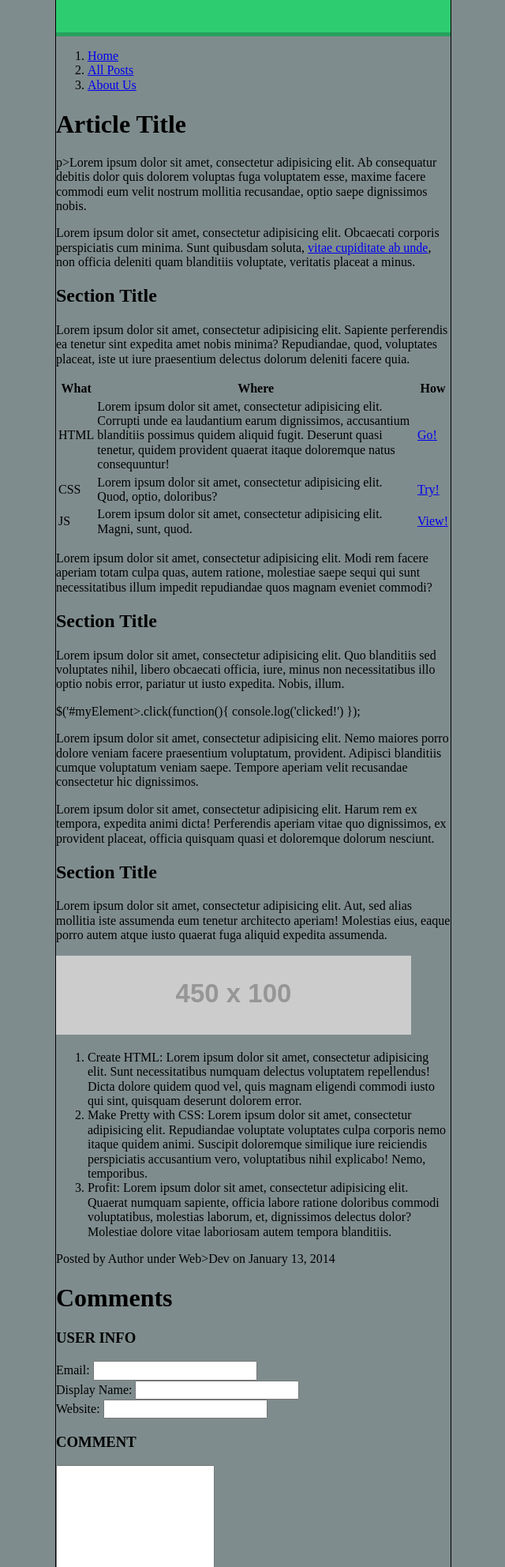
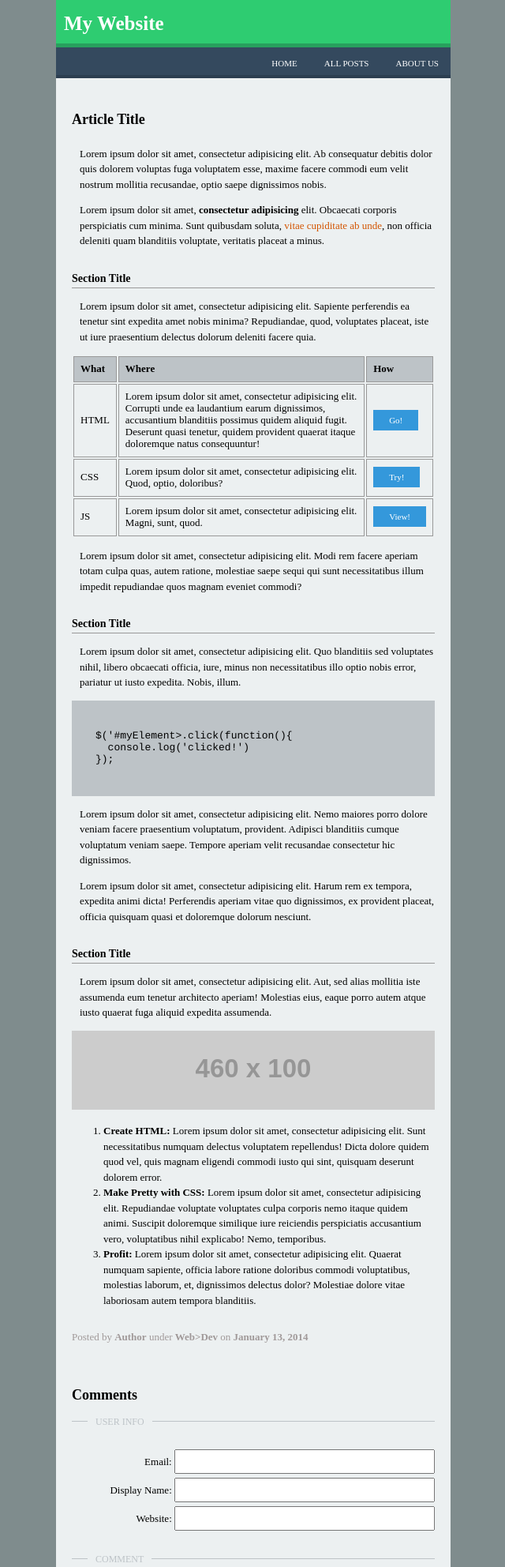
Before and after one commit to katewindy/refactoru-makeitreal, a plain HTML site: page index.html in a window 1280 px wide. Shown: the part 160-2144 px from the top of the page at 79% size, without its empty margins (319-959 px from the left). Drawn offline with nearby package versions, Linux system fonts and the light colour scheme; placeholder pictures from the web are drawn by us.

Commit message:
Did all styling except for comments and side navigation box

```diff
--- a/index.html
+++ b/index.html
@@ -20,20 +20,20 @@
 			<!-- dark navigation bar -->
 			<div class="headernav">
 				<ol class="headnavlist">
-					<li><a href="#">Home</a></li>
-					<li><a href="#">All Posts</a></li>
-					<li><a href="#">About Us</a></li>
+					<li><a href="#">HOME</a></li>
+					<li><a href="#">ALL POSTS</a></li>
+					<li><a href="#">ABOUT US</a></li>
 				</ol>
 			</div>
 			<!-- begin main content -->
 			<div class="articlewrapper">
 				<!-- main article goes in there -->
 				<div class="article">
-					<h1 class="articletitle">Article Title</h1>
+					<h1 class="header1">Article Title</h1>
 
 					<div class="textblock">
-						p>Lorem ipsum dolor sit amet, consectetur adipisicing elit. Ab consequatur debitis dolor quis dolorem voluptas fuga voluptatem esse, maxime facere commodi eum velit nostrum mollitia recusandae, optio saepe dignissimos nobis.</p>
-						<p>Lorem ipsum dolor sit amet, consectetur adipisicing elit. Obcaecati corporis perspiciatis cum minima. Sunt quibusdam soluta, <a href="#">vitae cupiditate ab unde</a>, non officia deleniti quam blanditiis voluptate, veritatis placeat a minus.</p>
+						<p>Lorem ipsum dolor sit amet, consectetur adipisicing elit. Ab consequatur debitis dolor quis dolorem voluptas fuga voluptatem esse, maxime facere commodi eum velit nostrum mollitia recusandae, optio saepe dignissimos nobis.</p>
+						<p>Lorem ipsum dolor sit amet, <span class="bold">consectetur adipisicing</span> elit. Obcaecati corporis perspiciatis cum minima. Sunt quibusdam soluta, <a href="#">vitae cupiditate ab unde</a>, non officia deleniti quam blanditiis voluptate, veritatis placeat a minus.</p>
 					</div>
 
 					<h2 class="sectiontitle">Section Title</h2>
@@ -76,8 +76,8 @@
 					</div>
 					<!-- codeblock for within article -->
 					<div class="codeexample">
-						<p>$('#myElement>.click(function(){
-							console.log('clicked!')
+						<p>$('#myElement>.click(function(){<br>
+							&nbsp;&nbsp;console.log('clicked!')<br>
 							});</p>
 					</div>
 					<div class="textblock">
@@ -89,7 +89,7 @@
 						<p>Lorem ipsum dolor sit amet, consectetur adipisicing elit. Aut, sed alias mollitia iste assumenda eum tenetur architecto aperiam! Molestias eius, eaque porro autem atque iusto quaerat fuga aliquid expedita assumenda.</p>
 					</div>
 					<div class="imagewrapper">
-						<img src="http://placehold.it/450x100">
+						<img src="http://placehold.it/460x100">
 					</div>
 					<div class="listwrapper">
 						<ol>
@@ -101,27 +101,35 @@
 				</div>
 				<!-- begin article byline -->
 				<div class="articlefooter">
-					<p>Posted by <span class="footerbold">Author</span> under <span class="footerbold">Web&gt;Dev</span> on <span class="footerbold">January 13, 2014</span></p>
+					<p>Posted by <span class="bold">Author</span> under <span class="bold">Web&gt;Dev</span> on <span class="bold">January 13, 2014</span></p>
 				</div>
 			</div>
 			<!-- start of comment input area -->
 			<div class="commentsection">
-				<h1 class="commenttitle">Comments</h1>
-				<h3 class="commentsectiontitle">USER INFO</h3>
+				<h1 class="header1">Comments</h1>
+				<div class="commentsectionstrike">
+					<h3 class="commentsectiontitle">USER INFO</h3>
+				</div>
 				<div class="commentuserinfo">
 					<form action="">
-						Email: <input type="text" name="email"><br>
-						Display Name: <input type="text" name="displayname"><br>
-						Website: <input type="text" name="website">
+						Email: <input class="userinput" type="text" name="email"><br>
+						<div class="extrapadding5px"></div>
+						Display Name: <input class="userinput" type="text" name="displayname"><br>
+						<div class="extrapadding5px"></div>
+						Website: <input class="userinput" type="text" name="website">
 					</form>
 				</div>
-				<h3 class="commentsectiontitle">COMMENT</h3>
+				<div class="extrapadding20px"></div>
+				<div class="commentsectionstrike">
+					<h3 class="commentsectiontitle">COMMENT</h3>
+				</div>
 				<div class="commentform">
-					<textarea rows="10">
+					<textarea class="textinput" rows="10">
 
 					</textarea>
 				</div>
 				<a href="#" class="button redbutton">SUBMIT</a>
+				<div class="extrapadding20px"></div>
 				<!-- Previous comments go below here -->
 				<div class="existingcomments">
 					<div class="user-img">
--- a/main.css
+++ b/main.css
@@ -2,6 +2,8 @@
 	height: 100%;
 	width: 100%;
 	background: #7F8C8D;
+	padding-bottom: 15px;
+	padding-top: 15px;
 }
 
 .maincontainer {
@@ -10,16 +12,19 @@
 	margin-left: auto;
 	margin-right: auto;
 	overflow: auto;
+	background: #ECF0F1;
 
 
 
-	border: 1px solid black;
+	/*border: 1px solid black;*/
 }
 
 .header {
 	height: 200px;
+	width: 100%;
 	background: #2ECC71;
 	border-bottom: 5px solid #28A05E;
+	position: relative;
 
 
 }
@@ -28,36 +33,79 @@
 	font-size: 25px;
 	color: #fff;
 	font-weight: bold;
-	position:relative;
-	bottom: 10px;
+	position:absolute;
+	bottom: 0;
+	left: 0;
+	padding-left: 10px;
+	padding-bottom: 10px;
+
+
+
 }
 
 .headernav {
+ 	height:35px;
+ 	background: #34495E;
+ 	border-bottom: 4px solid #2C3E50;
 
 }
 
 .headnavlist {
+	list-style-type: none;
+	display: inline-block;
+	padding-left: 0px;
+	float:right;
+	margin: 10px 0px;
 
 }
 
+.headnavlist li {
+	display: inline;
+
+
+}
+
+.headnavlist a {
+	text-decoration: none;
+	color: #fff;
+	font-size: 11px;
+	padding: 0px 15px;
+
+}
+
+
 .articlewrapper{
-
+	background: #ECF0F1;
+	padding: 30px 20px;
 }
 
 .article {
 
-}
-
-.articletitle {
 
 }
 
+.header1 {
+	font-size: 18px;
+	padding-bottom: 10px;
+}
+
 .textblock {
+	font-size: 13px;
+	margin-left: 10px;
+	line-height: 150%;
+}
 
+.textblock a {
+	color: #D35400;
+	text-decoration: none;
 }
 
 .sectiontitle {
-
+	width: 460px;
+	border-bottom: 1px solid #999999;
+	padding-bottom: 3px;
+	margin-top: 30px;
+	font-size: 14px;
 }
 
 .tablewrapper {
@@ -67,21 +115,50 @@
 .articletable {
 
 }
+.articletable th {
+	border: 1px solid #999999;
+	text-align:left;
+	font-size: 13px;
+	font-weight: bold;
+	padding: 8px;
+	background: #BDC3C7;
+
+}
+
+.articletable td {
+	border: 1px solid #999999;
+	font-size: 13px;
+	text-align: left;
+	padding: 8px;
+}
+
+
 
 .button {
+	color: #fff;
+	font-size: 11px;
+	text-decoration: none;
 
 }
 
 .bluebutton {
-
+	background: #3498DB;
+	padding: 7px 20px;
 }
 
 .redbutton {
+	background: #C0392B;
+	padding: 10px 209px;
 
 }
 
 .codeexample {
-
+	position: relative;
+ 	width: 400px;
+ 	background: #BDC3C7;
+ 	padding: 25px 30px;
+ 	font-family: Courier;
+ 	font-size: 13px;
 }
 
 .imagewrapper {
@@ -89,39 +166,73 @@
 }
 
 .listwrapper {
-
+	font-size: 13px;
+	line-height: 150%;
 }
 
 .bold {
-
+	font-weight: bold;
 }
 
 .articlefooter {
+	font-size: 13px;
+	color: #A09999;
+	margin-top: 30px;
 
-}
-
-.footerbold {
 
 }
 
 .commentsection {
-
+	padding: 0px 20px 20px 20px;
 }
 
-.commenttitle {
+.commentsectionstrike {
+	height: 1px;
+	background: #BDC3C7;
+	margin-bottom: 35px;
+
 
 }
 
 .commentsectiontitle {
+	color: #BDC3C7;
+	font-size: 12px;
+	font-weight: normal;
+	background: #ECF0F1;
+	position: relative;
+	top: -0.7em;
+	left: 20px;
+	display: inline;
+	padding: 0px 10px;
+
 
 }
 
 .commentuserinfo {
+	font-size: 13px;
+	text-align: right;
+}
+
+.userinput {
+	width: 70%;
+	height: 25px;
+
 
 }
 
+.extrapadding5px {
+	height: 5px;
+}
+.extrapadding20px {
+	height: 35px;
+}
 .commentform {
 
+}
+
+.textinput {
+	width: 450px;
+	margin-bottom: 30px
 }
 
 .existingcomments {
```
